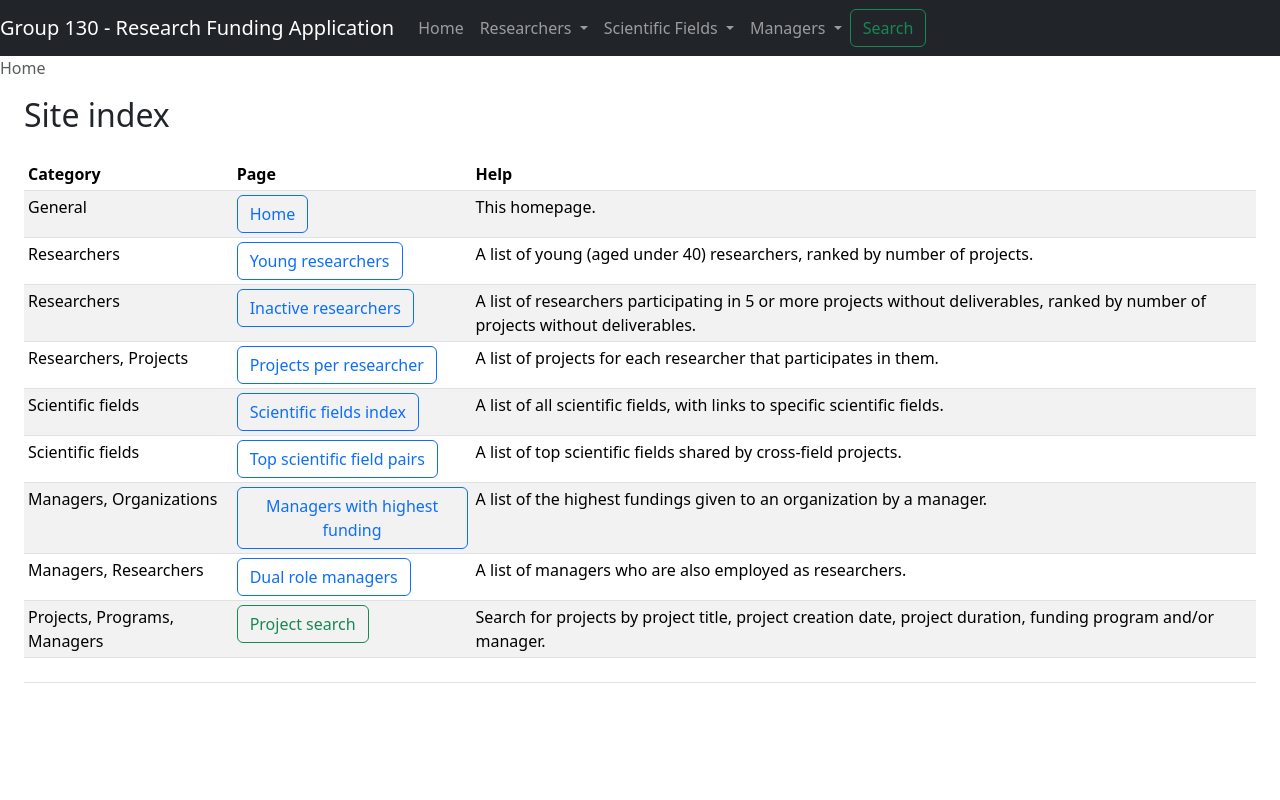
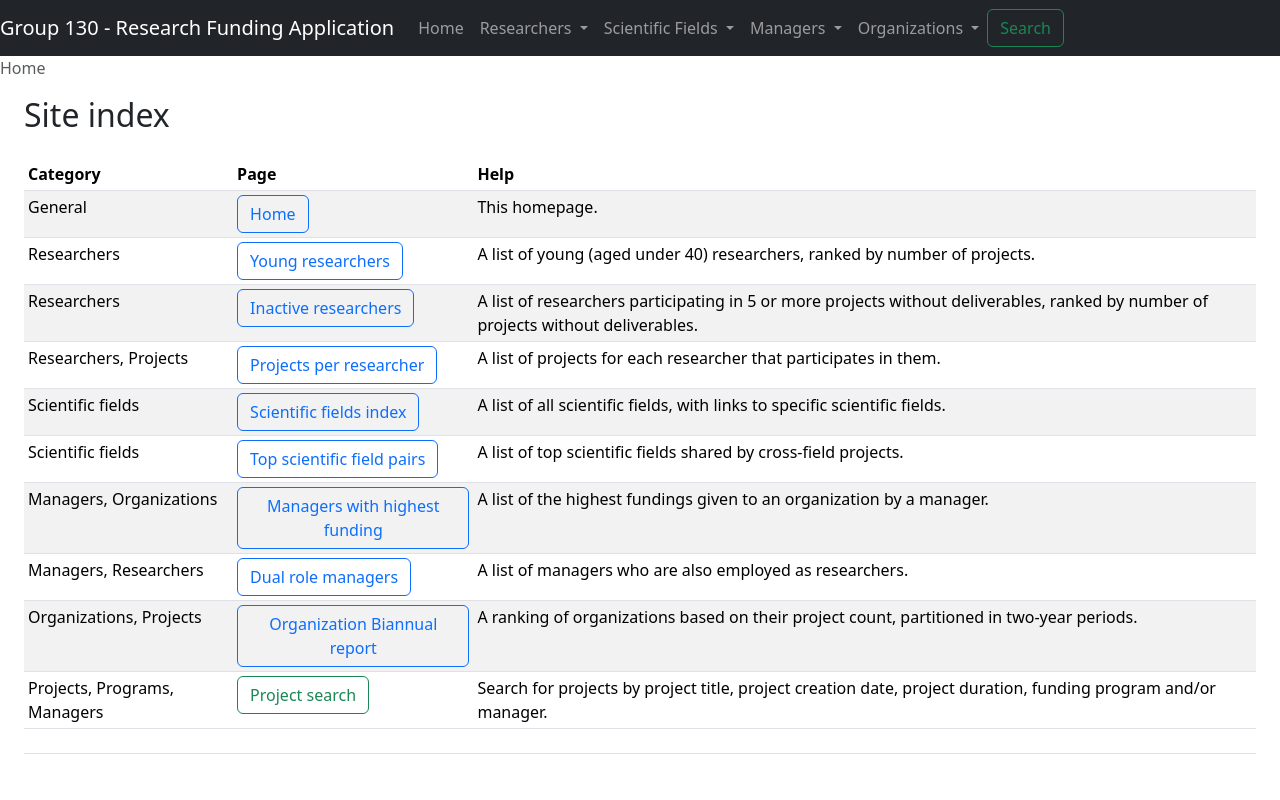
Before and after one commit to karabp/db22a, a Django app: page / in a window 1280 px wide. Run offline with Django 3.2, Linux system fonts and the light colour scheme; some libraries are stand-ins or nearby versions.

Commit message:
Added a biannual organization report page.
* Added a page for biannual organization reports.

```diff
--- a/database_scripts/triggers/project_reviewer_cannot_work_for_managing_organization.sql
+++ b/database_scripts/triggers/project_reviewer_cannot_work_for_managing_organization.sql
@@ -9,6 +9,6 @@ BEGIN
 	    ON researcher.employing_organization_name = organization.name
 	    WHERE researcher.id = NEW.reviewer_id))
 	THEN
-		SIGNAL SQLSTATE '45000' SET MESSAGE_TEXT = 'A project\'s reviewer may not work for the project\'s managing organization.';
+		SIGNAL SQLSTATE '45000' SET MESSAGE_TEXT = 'A project reviewer may not work for the project managing organization.';
 	END IF;
 END;
--- a/research_funding/management/commands/populatedatabase.py
+++ b/research_funding/management/commands/populatedatabase.py
@@ -16,7 +16,7 @@ class Command(BaseCommand):
         if seed:
             random.seed(seed[0])
 
-        organization_n = 500
+        organization_n = 50
         university_n = 0
         research_center_n = 0
         company_n = 0
@@ -96,7 +96,7 @@ class Command(BaseCommand):
         mariadb_insert_many("INSERT INTO manager VALUES (%s)", manager_ids)
         self.stdout.write(self.style.SUCCESS(f'Successfully created {len(manager_ids)} managers.'))
 
-        project_n = 1000
+        project_n = 5000
 
         for _ in range(project_n):
             project = mock.generate_project(researcher_and_organization_ids, manager_ids, program_ids, organization_ids)
@@ -108,7 +108,7 @@ class Command(BaseCommand):
         project_ids_dict = mariadb_select_all('SELECT id FROM project', []);
         project_ids = [p['id'] for p in project_ids_dict]
 
-        participation_n = 5000
+        participation_n = 8000
         participations = []
         for _ in range(participation_n):
             participation = mock.generate_participation(researcher_ids, project_ids)
--- a/research_funding/mock.py
+++ b/research_funding/mock.py
@@ -23,8 +23,8 @@ paragraph_range = (5, 10)
 funding_limits = (100000, 1000000)
 organization_budget_limits = (1000000, 100000000)
 
-researcher_ratio = 0.8
-both_ratio = 0.1
+researcher_ratio = 0.9
+both_ratio = 0.05
 
 university_prefix = str.split('Unseen Univerity of,University of,Technical University of,National University of,National Technical University of', ',')
 research_center_suffix = str.split('Research Center,Research Group', ',')
--- a/research_funding/templates/research_funding/base.html
+++ b/research_funding/templates/research_funding/base.html
@@ -39,8 +39,15 @@
 	  <a class="dropdown-item" href="{% url 'managers_dual_role' %}">Dual role</a>
         </div>
       </li>
-
-</ul>
+      <li class="nav-item dropdown {% block link_organizations %}{% endblock %}">
+        <a class="nav-link dropdown-toggle" href="#" id="navbarOrganizationsDropdown" role="button" data-toggle="dropdown" aria-haspopup="true" aria-expanded="false">
+          Organizations
+	</a>
+        <div class="dropdown-menu" aria-labelledby="navbarOrganizationsDropdown">
+          <a class="dropdown-item" href="{% url 'organization_biannual_report' %}">Biannual report</a>
+        </div>
+      </li>
+    </ul>
     <a class="btn btn-outline-success my-2 my-sm-0" href="{% url 'project_search_form' %}">Search</a>
   </div>
 </nav>
--- a/research_funding/templates/research_funding/home.html
+++ b/research_funding/templates/research_funding/home.html
@@ -78,6 +78,13 @@
 	  <td>A list of managers who are also employed as researchers.</td>
 	</tr>
 	<tr>
+          <td>Organizations, Projects</td>
+	  <td>
+	    <a class="btn btn-block btn-outline-primary" role="button" aria-pressed="true" href="{% url 'organization_biannual_report' %}">Organization Biannual report</a>
+	  </td>
+	  <td>A ranking of organizations based on their project count, partitioned in two-year periods.</td>
+	</tr>
+	<tr>
           <td>Projects, Programs, Managers</td>
 	  <td>
 	    <a class="btn btn-block btn-outline-success" role="button" aria-pressed="true" href="{% url 'project_search_form' %}">Project search</a>
--- a/research_funding/urls.py
+++ b/research_funding/urls.py
@@ -16,4 +16,5 @@ urlpatterns = [
     path('project/search', views.project_search_form, name='project_search_form'),
     path('', views.home, name='home'),
     path('project/details/<int:id>', views.project_details, name='project_details'),
+    path('organization/biannual-report', views.organizations_by_biannual_project_count, name='organization_biannual_report'),
 ]
--- a/research_funding/views.py
+++ b/research_funding/views.py
@@ -389,3 +389,40 @@ def managers_dual_role(request):
         ''', [])
 
     return render(request, 'research_funding/manager/dual_role.html', { 'people': people })
+
+def organizations_by_biannual_project_count(request):
+    report = database.mariadb_select_all(
+        '''
+        WITH
+          organization_year_project_count AS
+             (SELECT
+                  YEAR(project.start_date) AS year,
+                  organization.name AS organization,
+                  COUNT(project.id) AS yearly_project_count
+              FROM organization
+              INNER JOIN project
+              ON project.managing_organization_name = organization.name
+              GROUP BY year, organization
+              HAVING yearly_project_count >= 10),
+        organization_period_project_count AS
+             (SELECT
+                  year div 2 AS period,
+                  organization,
+                  SUM(yearly_project_count) AS project_count
+              FROM organization_year_project_count
+              GROUP BY period, organization
+              HAVING COUNT(year) = 2
+              ORDER BY organization)
+        SELECT period*2 AS period_first_year,
+               period*2+1 AS period_second_year,
+               project_count,
+               GROUP_CONCAT(organization) AS organizations_comma_separated
+               FROM organization_period_project_count
+               GROUP BY period, project_count
+               ORDER BY period, project_count
+        ''', [])
+
+    for element in report:
+        element['organizations'] = element['organizations_comma_separated'].split(',')
+
+    return render(request, 'research_funding/organization/biannual_report.html', { 'report': report })
```
Also changed, not shown: research_funding/templates/research_funding/organization/biannual_report.html (added, +45 -0 lines).
